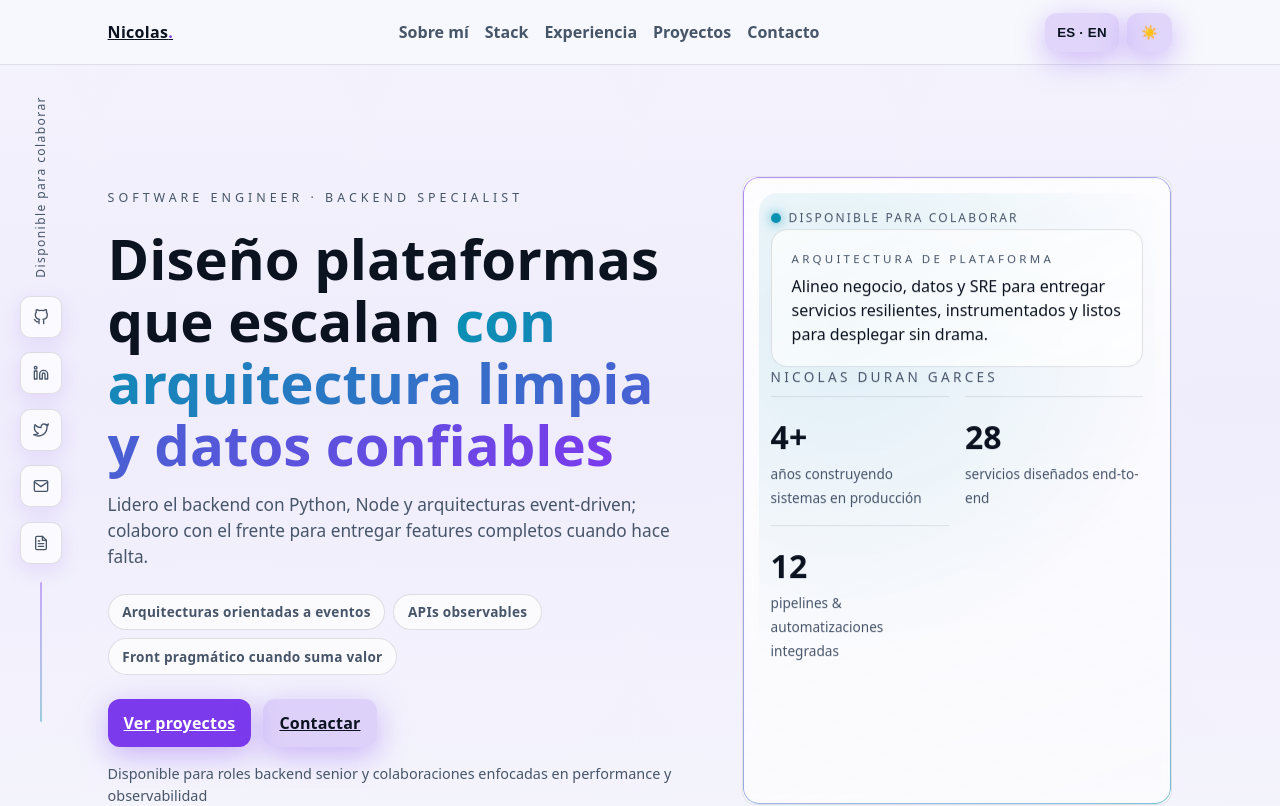
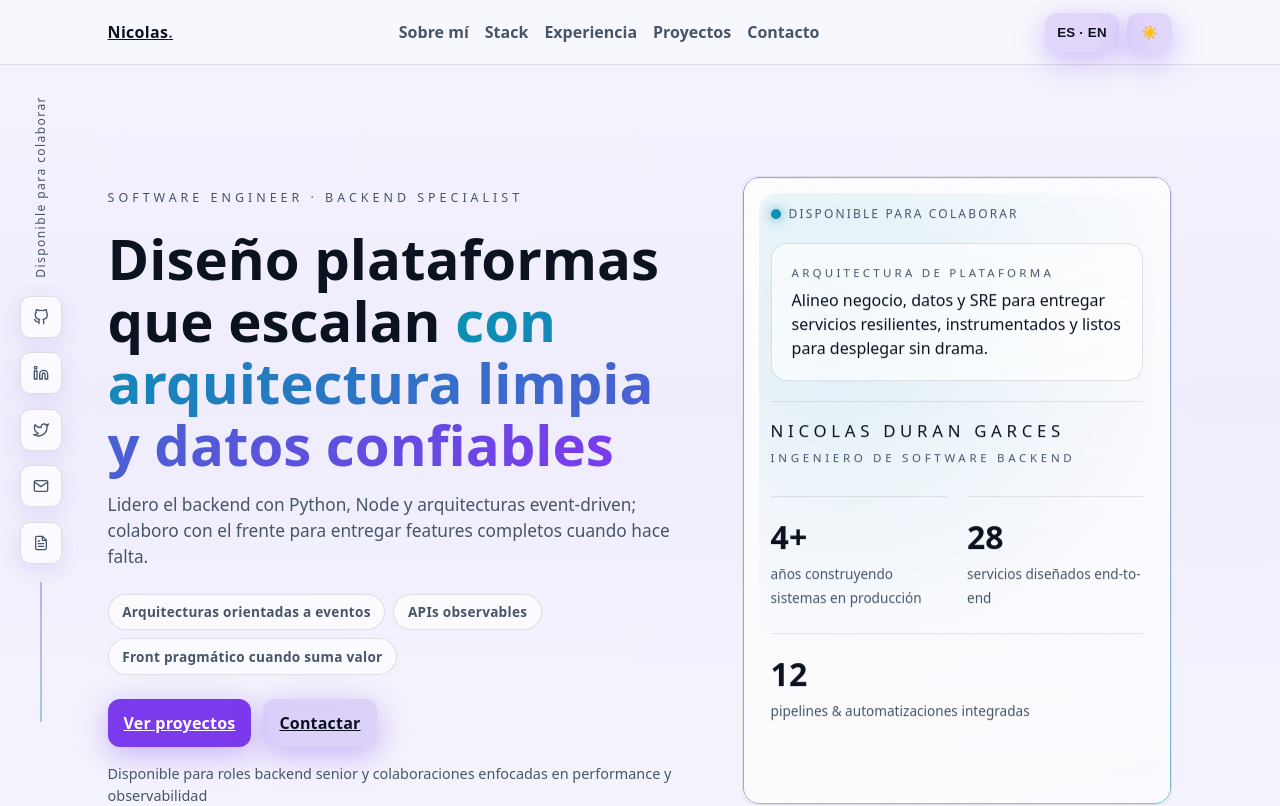
Before and after one commit to NicolasDuranGarces/portafolio, a React (Vite) app: page / in a window 1280 px wide. Shown: the top 806 px of the page. Built offline with nearby package versions, Linux system fonts and the light colour scheme.

Commit message:
Polish hero identity card

```diff
--- a/src/i18n/en.ts
+++ b/src/i18n/en.ts
@@ -18,6 +18,7 @@ export const en = {
     title: 'I design platforms that scale',
     highlight: 'with clean architecture and trusted data',
     sub: 'I lead backend work with Python, Node and event-driven patterns, and jump into front-end details when a feature needs end-to-end ownership.',
+    role: 'Backend software engineer',
     ctaProjects: 'View projects',
     ctaContact: 'Contact',
     tagline: 'Open to senior backend roles and collaborations centered on performance and observability',
--- a/src/i18n/es.ts
+++ b/src/i18n/es.ts
@@ -18,6 +18,7 @@ export const es = {
     title: 'Diseño plataformas que escalan',
     highlight: 'con arquitectura limpia y datos confiables',
     sub: 'Lidero el backend con Python, Node y arquitecturas event-driven; colaboro con el frente para entregar features completos cuando hace falta.',
+    role: 'Ingeniero de software backend',
     ctaProjects: 'Ver proyectos',
     ctaContact: 'Contactar',
     tagline: 'Disponible para roles backend senior y colaboraciones enfocadas en performance y observabilidad',
--- a/src/sections/Hero.tsx
+++ b/src/sections/Hero.tsx
@@ -58,13 +58,14 @@ export function Hero() {
             <p>{t('hero.spotlight.body')}</p>
           </div>
 
-          <div className="hero-panel__signature">
-            <span>{t('hero.greeting')}</span>
+          <div className="hero-panel__identity">
+            <span className="hero-panel__name">{t('hero.greeting')}</span>
+            <span className="hero-panel__role">{t('hero.role')}</span>
           </div>
 
-          <div className="hero-stats">
-            {stats.map((stat) => (
-              <div className="hero-stat" key={stat.label}>
+          <div className="hero-stats hero-stats--card">
+            {stats.map((stat, index) => (
+              <div className={`hero-stat${index === stats.length - 1 ? ' hero-stat--full' : ''}`} key={stat.label}>
                 <span className="hero-stat__value">{stat.value}</span>
                 <span className="hero-stat__label">{stat.label}</span>
               </div>
--- a/src/styles/global.css
+++ b/src/styles/global.css
@@ -165,6 +165,9 @@ body::before {
   overflow: hidden;
   animation: float 6s ease-in-out infinite;
   background: linear-gradient(160deg, color-mix(in oklab, var(--panel) 85%, transparent), color-mix(in oklab, var(--panel) 60%, transparent));
+  display: flex;
+  flex-direction: column;
+  gap: 1.25rem;
 }
 .hero-panel::after {
   content: '';
@@ -210,10 +213,23 @@ body::before {
   margin: 0;
   color: var(--text);
 }
-.hero-panel__signature {
+.hero-panel__identity {
+  border-top: 1px solid color-mix(in oklab, var(--text) 10%, transparent);
+  padding-top: 1rem;
+}
+.hero-panel__name {
+  display: inline-block;
+  font-size: 1.05rem;
+  letter-spacing: .28em;
   text-transform: uppercase;
-  letter-spacing: .24em;
-  font-size: .85rem;
+  color: var(--text);
+}
+.hero-panel__role {
+  display: inline-block;
+  margin-top: .35rem;
+  text-transform: uppercase;
+  letter-spacing: .32em;
+  font-size: .72rem;
   color: var(--muted);
 }
 .hero-stats {
@@ -222,10 +238,16 @@ body::before {
   gap: 1rem;
   margin-top: .5rem;
 }
+.hero-stats--card {
+  width: 100%;
+  grid-template-columns: repeat(2, minmax(0, 1fr));
+  gap: 1.5rem 1.25rem;
+}
 .hero-stat {
   padding-top: 1rem;
   border-top: 1px solid color-mix(in oklab, var(--text) 10%, transparent);
 }
+.hero-stat--full { grid-column: span 2; }
 .hero-stat__value {
   display: block;
   font-size: 2rem;
```
